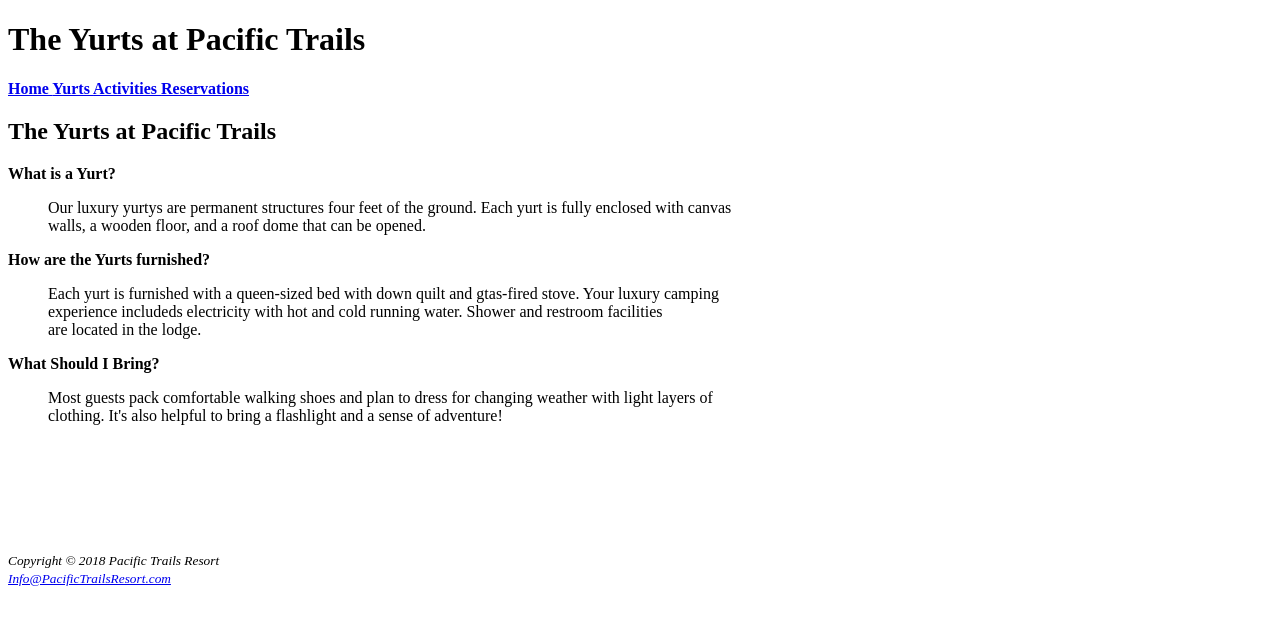
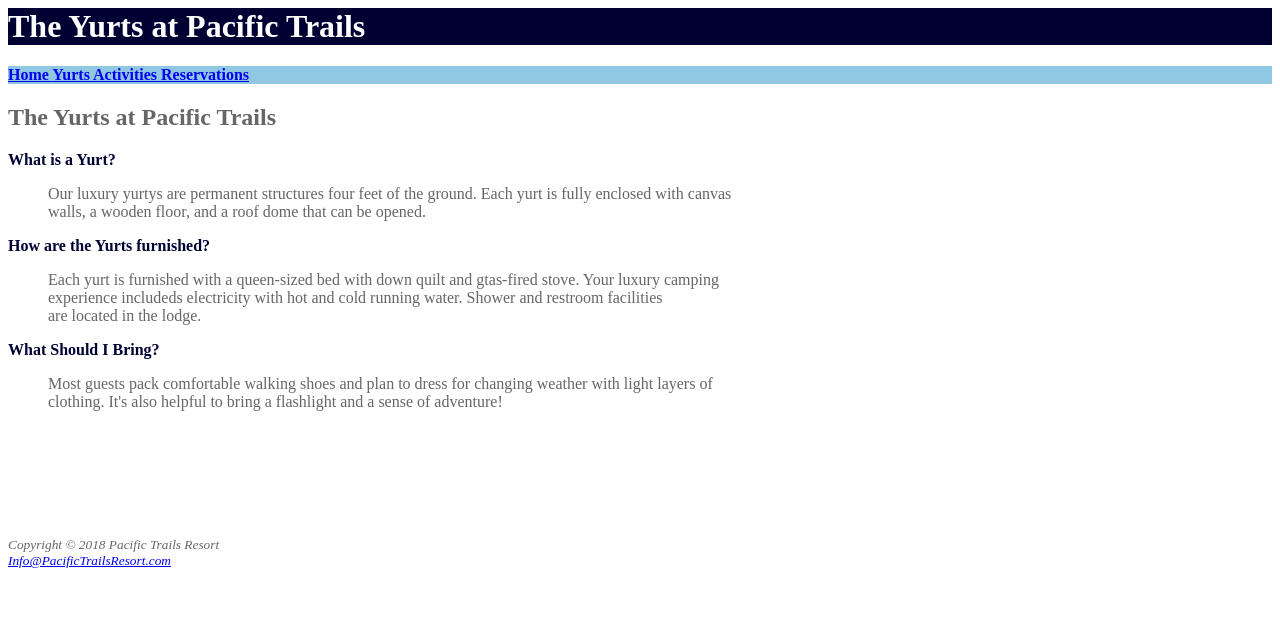
Before and after one commit to SneakyPayload03/WebProgramming, a plain HTML site: page PacificTrailsResort_HomeworkSubmission_Ariel/Chapter2_Ariel/yurts.html in a window 1280 px wide. Drawn offline with Linux system fonts and the light colour scheme.

Commit message:
new stuff

```diff
--- /dev/null
+++ b/PacificTrailsResort_HomeworkSubmission_Ariel/Chapter2_Ariel/Pacific.css
@@ -0,0 +1,4 @@
+header{background-color: #000033; color: FFFFFF;}
+body{background-color: #ffffff; color:#666666;}
+nav{background-color: #90c7e3;}
+dl{color: #000033;}
--- a/PacificTrailsResort_HomeworkSubmission_Ariel/Chapter2_Ariel/yurts.html
+++ b/PacificTrailsResort_HomeworkSubmission_Ariel/Chapter2_Ariel/yurts.html
@@ -1,10 +1,12 @@
-<!DOCTYPE html>
+<!DOCTYPE html5>
 <html lang="en">
-<head>
+<link rel="stylesheet" href="Pacific.css">
+
+<header>
     <meta charset="UTF-8">
     <title>Pacific Trails Resort</title>
     <h1>The Yurts at Pacific Trails</h1>
-</head>
+</header>
 <nav><b><a href="index.html">Home </a><a href="yurts.html"> Yurts </a><a href="Activities.html"> Activities </a> <a href="Reservations.html"> Reservations</a></b></nav>
 <main>
     <h2>The Yurts at Pacific Trails</h2>
@@ -30,4 +32,4 @@
 </br>
 <footer><small><i>Copyright &copy 2018 Pacific Trails Resort</i></small><small><i></i></small></footer>
 <footer><small><i><a href="mailto:S0122748@acad.tri-c.edu">Info@PacificTrailsResort.com</a></i></small><small><i></i></small></footer>
-</html>
+</html5>
```
Also changed, not shown: PacificTrailsResort_HomeworkSubmission_Ariel/Chapter2_Ariel/Activities.html (+6 -4 lines), PacificTrailsResort_HomeworkSubmission_Ariel/Chapter2_Ariel/Reservations.html (+6 -4 lines), PacificTrailsResort_HomeworkSubmission_Ariel/Chapter2_Ariel/index.html (+8 -4 lines).
